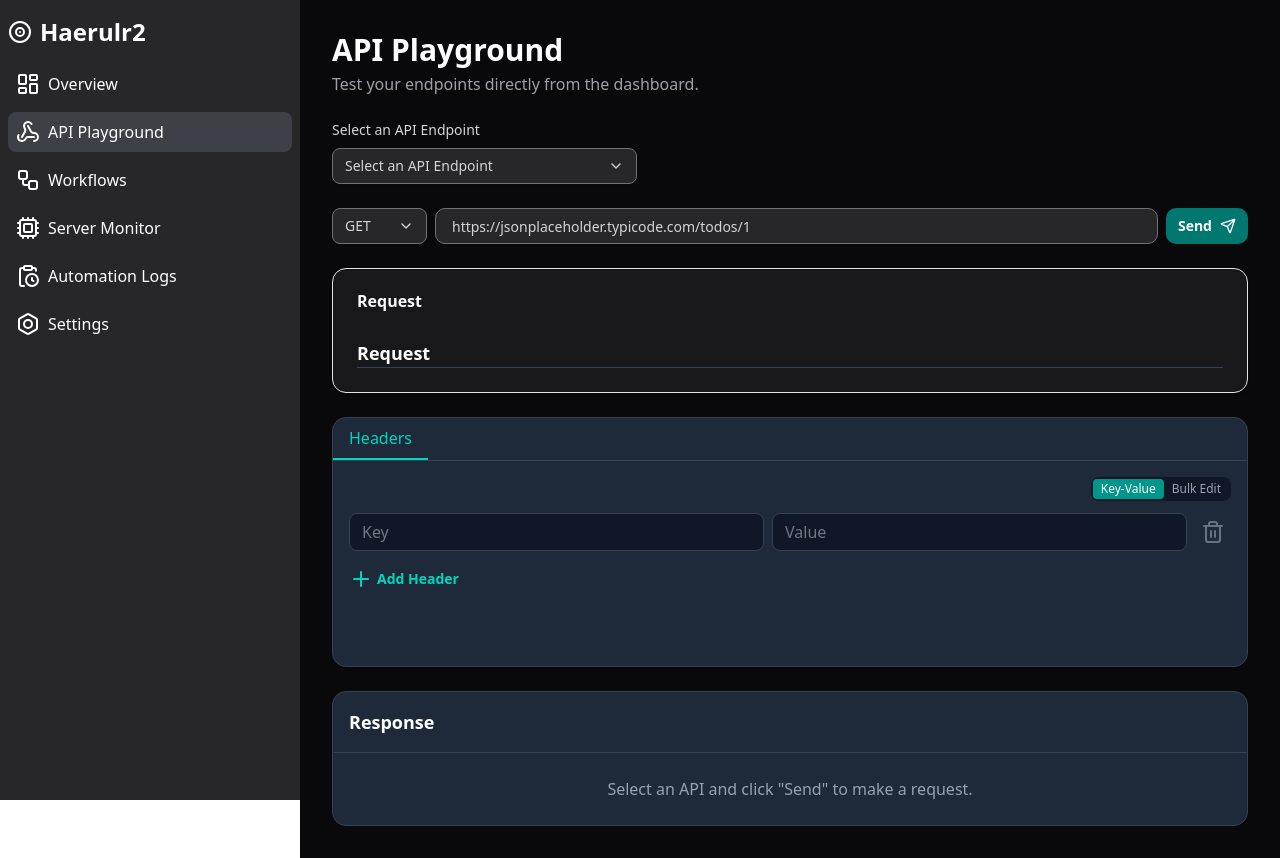
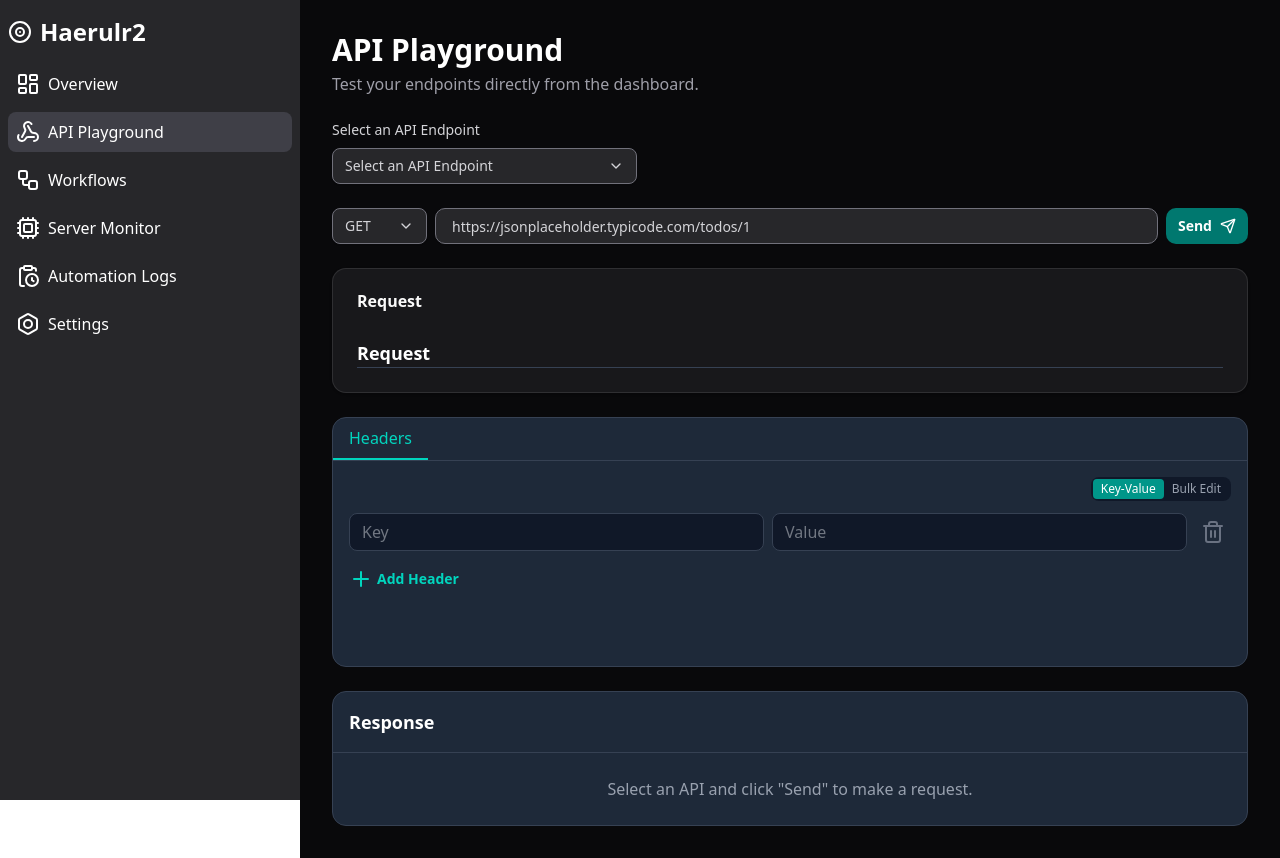
Before and after one commit to haerulr2/dashboard, a Next.js app: page /playground in a window 1280 px wide. Built offline with nearby package versions, Linux system fonts and the light colour scheme.

Commit message:
Fix syntax error in CSS rule for dark mode styling

```diff
--- a/src/app/globals.css
+++ b/src/app/globals.css
@@ -79,7 +79,7 @@
   --sidebar-ring: oklch(0.705 0.015 286.067);
 }
 
-:root, .dark, {
+:root, .dark {
   /* --background: oklch(0.141 0.005 285.823); */
   /* --foreground: oklch(0.985 0 0); */
   --card: oklch(0.21 0.006 285.885);
```
